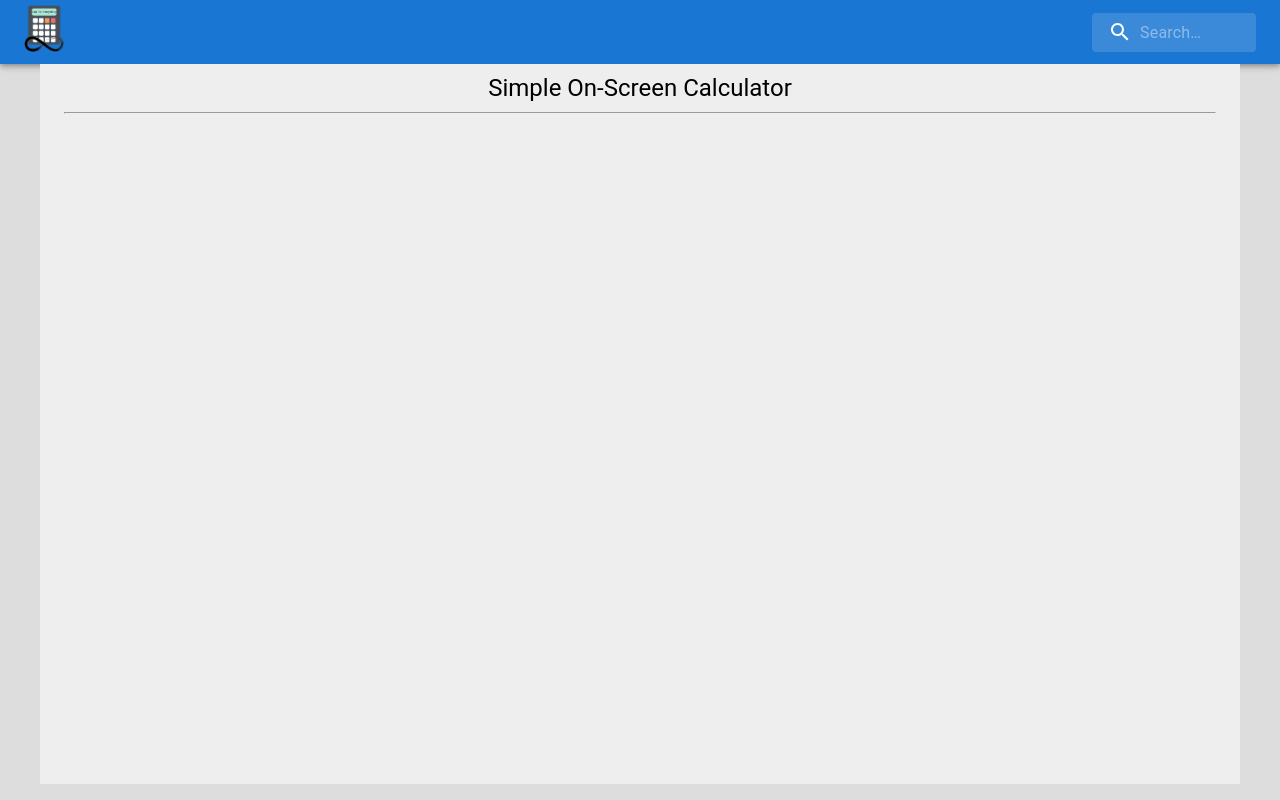
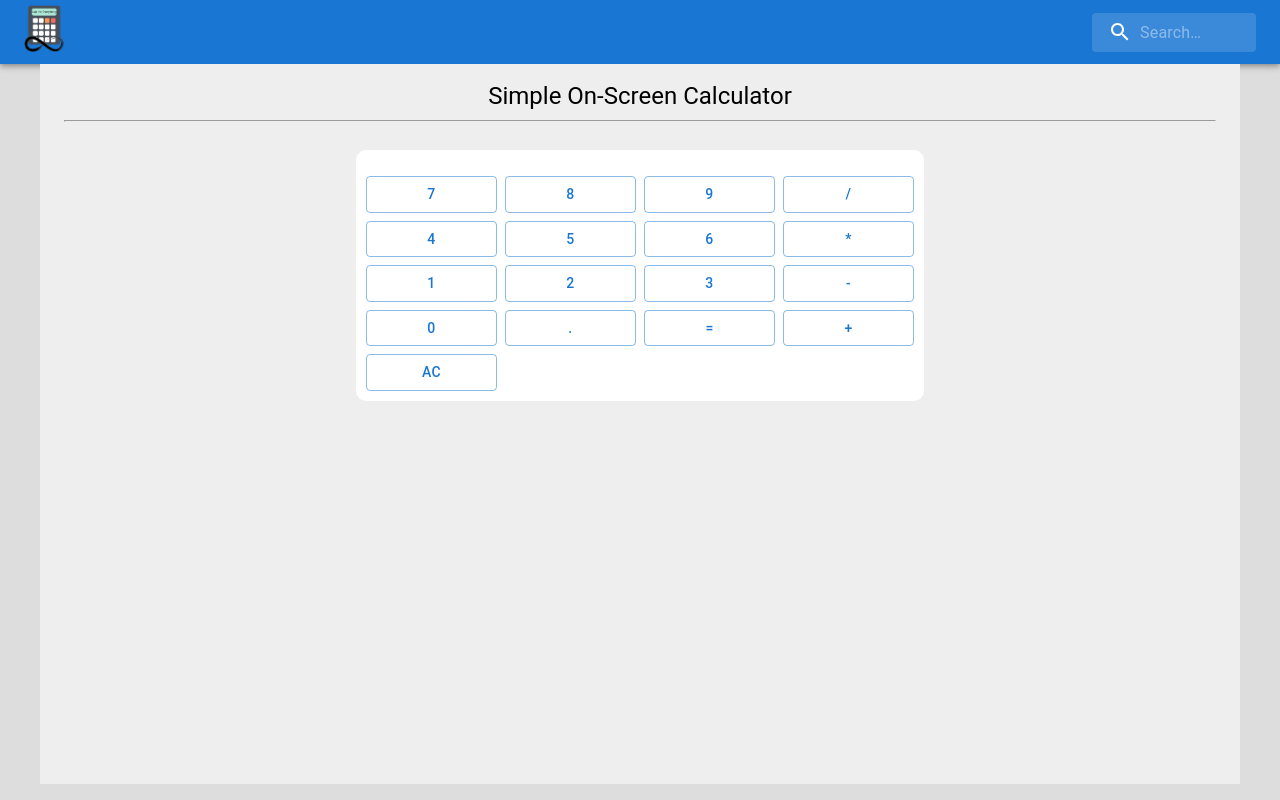
Before and after one commit to SarthakKeshari/calc_for_everything, a React (Create React App) app in the folder calculators/: page /simpleonscreencalc in a window 1280 px wide. Built offline with nearby package versions, Linux system fonts and the light colour scheme.

Commit message:
Simple On-Screen Calculator

```diff
--- a/calculators/package.json
+++ b/calculators/package.json
@@ -11,6 +11,7 @@
     "@testing-library/react": "^13.4.0",
     "@testing-library/user-event": "^13.5.0",
     "chart.js": "^4.4.0",
+    "mathjs": "^11.11.1",
     "numeric": "^1.2.6",
     "plotly.js": "^2.26.1",
     "react": "^18.2.0",
--- a/calculators/src/computer_science/simpleOnScreenCalc/MainSimpleOnScreenCalc.js
+++ b/calculators/src/computer_science/simpleOnScreenCalc/MainSimpleOnScreenCalc.js
@@ -1,14 +1,64 @@
-import React from 'react';
-import { Container, Typography } from '@mui/material';
+import React, { useState } from 'react';
+import { Container, Typography, Grid, Button } from '@mui/material';
 
-function MainSimpleOnScreenCalc(){
-    return(
-        <Container maxWidth="lg" sx={{ bgcolor: '#eeeeee', minHeight: '90vh', paddingY:"10" }}>
-            <Typography pt={1} variant='h5' sx = {{textAlign: "center"}}>Simple On-Screen Calculator</Typography>
-            <hr/>
-            <br/>
-        </Container>
-    )
+function MainSimpleOnScreenCalc() {
+  const [display, setDisplay] = useState('');
+  const [result, setResult] = useState('');
+
+  const handleButtonClick = (value) => {
+    if (value === '=') {
+      try {
+        setResult(eval(display).toString());
+      } catch (error) {
+        setResult('Error');
+      }
+    } else if (value === 'C') {
+      setDisplay('');
+      setResult('');
+    } else if (value === 'AC') {
+      setDisplay('');
+      setResult('');
+    } else {
+      setDisplay(display + value);
+    }
+  };
+
+  const buttonValues = [
+    '7', '8', '9', '/',
+    '4', '5', '6', '*',
+    '1', '2', '3', '-',
+    '0', '.', '=', '+',
+    'AC',
+  ];
+
+  return (
+    <Container maxWidth="lg" sx={{ bgcolor: '#eeeeee', minHeight: '90vh', paddingY: 2 }}>
+      <Typography variant="h5" sx={{ textAlign: "center" }}>Simple On-Screen Calculator</Typography>
+      <hr />
+      <br />
+      <Grid container spacing={2} justifyContent="center">
+        <Grid item xs={12} md={6}>
+          <div style={{ backgroundColor: 'white', padding: 10, borderRadius: 10 }}>
+            <Typography variant="h6" sx={{ textAlign: "right", marginBottom: 1 }}>{display}</Typography>
+            <Typography variant="h4" sx={{ textAlign: "right", marginBottom: 2 }}>{result}</Typography>
+            <Grid container spacing={1}>
+              {buttonValues.map((value) => (
+                <Grid item key={value} xs={3}>
+                  <Button
+                    variant="outlined"
+                    fullWidth
+                    onClick={() => handleButtonClick(value)}
+                  >
+                    {value}
+                  </Button>
+                </Grid>
+              ))}
+            </Grid>
+          </div>
+        </Grid>
+      </Grid>
+    </Container>
+  );
 }
 
 export default MainSimpleOnScreenCalc;
```
Also changed, not shown: 1 other file (tests, documents, lock files or other folders).
